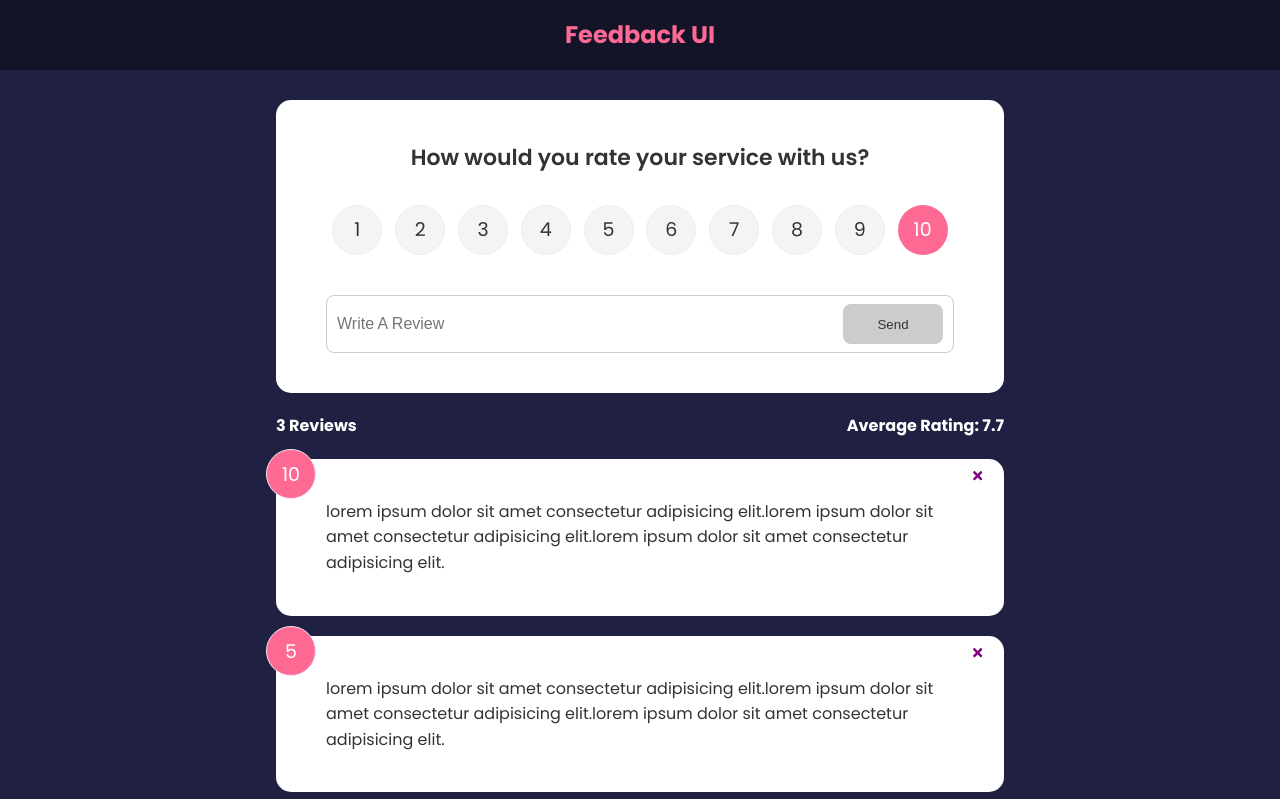
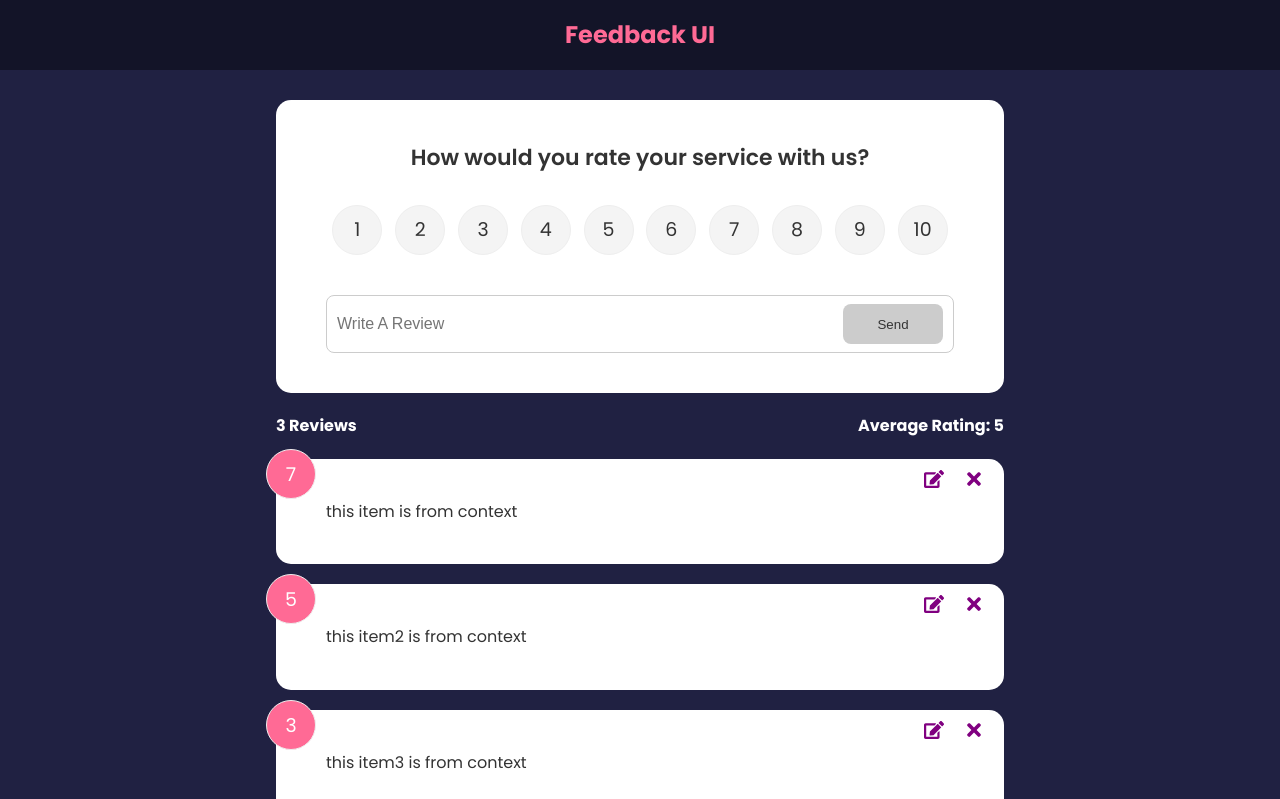
Before and after one commit to PurityGwaro/FeedbackUI, a React (Create React App) app: page / in a window 1280 px wide. Shown: the top 799 px of the page. Built offline with nearby package versions, Linux system fonts and the light colour scheme.

Commit message:
added context, started the edit process

```diff
--- a/src/App.js
+++ b/src/App.js
@@ -1,53 +1,35 @@
-import { useState } from "react"
-import {v4 as uuidv4} from 'uuid'
-import { BrowserRouter as Router, Routes, Route } from "react-router-dom"
-import FeedbackForm from "./components/FeedbackForm"
-import FeedbackList from "./components/FeedbackList"
-import FeedbackStats from "./components/FeedbackStats"
-import Header from "./components/Header"
-import { FeedbackData } from "./data/FeedbackData"
-import AboutPage from "./pages/AboutPage"
-import AboutIconLink from "./components/AboutIconLink"
-
+import { BrowserRouter as Router, Routes, Route } from "react-router-dom";
+import FeedbackForm from "./components/FeedbackForm";
+import FeedbackList from "./components/FeedbackList";
+import FeedbackStats from "./components/FeedbackStats";
+import Header from "./components/Header";
+import AboutPage from "./pages/AboutPage";
+import AboutIconLink from "./components/AboutIconLink";
+import { FeedbackProvider } from "./context/FeedbackContext";
 
 export default function App() {
-  const [feedback,setFeedback] = useState(FeedbackData)
-  const addFeedback = (newFeedback) =>{
-    newFeedback.id = uuidv4()
-    setFeedback([newFeedback,...feedback])
-    console.log(newFeedback);
-  }
-  const deleteFeedback = (id) =>{
-    // set the new array minus what is being deleted
-    if(window.confirm('are you sure you want to delete?')){
-      setFeedback(feedback.filter((item)=>item.id !== id))
-    }
-  }
-
   return (
+    <FeedbackProvider>
       <Router>
-    <Header/>
+        <Header />
         <div className="container">
           <Routes>
-     <Route exact path="/"
+            <Route
+              exact
+              path="/"
               element={
                 <>
-      <FeedbackForm handleAdd={addFeedback}/>
-      <FeedbackStats feedback={feedback}/>
-      <FeedbackList
-      handleDelete={deleteFeedback}
-      feedback={feedback}/>
+                  <FeedbackForm />
+                  <FeedbackStats />
+                  <FeedbackList />
                 </>
               }
-     >
-
-     </Route>
-
-      <Route exact path="/about" element={<AboutPage/>}/>
+            ></Route>
+            <Route exact path="/about" element={<AboutPage />} />
           </Routes>
-
         </div>
-    <AboutIconLink/>
+        <AboutIconLink />
       </Router>
-  )
+    </FeedbackProvider>
+  );
 }
--- a/src/components/FeedbackForm.jsx
+++ b/src/components/FeedbackForm.jsx
@@ -1,61 +1,74 @@
-import React from 'react'
-import Card from './shared/Card';
-import { useState } from 'react';
-import Button from './shared/Button';
-import RatingSelect from './RatingSelect';
+import React from "react";
+import Card from "./shared/Card";
+import { useState } from "react";
+import Button from "./shared/Button";
+import RatingSelect from "./RatingSelect";
+import { useContext } from "react";
+import FeedbackContext from "../context/FeedbackContext";
+import { useEffect } from "react";
 
-function FeedbackForm({handleAdd}) {
-    const [text,setText] = useState('')
-    const [btnDisabled,setBtnDisabled] = useState(true)
-    const [message,setMessage] = useState('')
-    const [rating,setRating] = useState(10)
+function FeedbackForm() {
+  const { addFeedback,feedbackEdit } = useContext(FeedbackContext);
 
-    const handleTextChange = (e) =>{
-        if(text === '' ){
-            setBtnDisabled(true)
-            setMessage(null)
-        }else if(text !== '' && text.trim().length <= 10){
-            setMessage('Text Must Be At Least 10 Characters!')
-            setBtnDisabled(true)
-        }else{
-            setMessage(null)
-            setBtnDisabled(false)
+  const [text, setText] = useState("");
+  const [btnDisabled, setBtnDisabled] = useState(true);
+  const [message, setMessage] = useState("");
+  const [rating, setRating] = useState(10);
+
+  const handleTextChange = (e) => {
+    if (text === "") {
+      setBtnDisabled(true);
+      setMessage(null);
+    } else if (text !== "" && text.trim().length <= 10) {
+      setMessage("Text Must Be At Least 10 Characters!");
+      setBtnDisabled(true);
+    } else {
+      setMessage(null);
+      setBtnDisabled(false);
     }
     setText(e.target.value);
-    }
+  };
 
-    const handleSubmit = (e) =>{
+  const handleSubmit = (e) => {
     // console.log('submiting review');
-      e.preventDefault()
-      if(text.trim().length > 10){
+    e.preventDefault();
+    if (text.trim().length > 10) {
       const newFeedback = {
         text,
-          rating
+        rating,
+      };
+      addFeedback(newFeedback);
+      setText("");
     }
-        handleAdd(newFeedback);
-        setText('')
+  };
+
+  useEffect(()=>{
+    if(feedbackEdit.edit === true){
+      setBtnDisabled(false)
+      setText(feedbackEdit.item.text)
     }
-    }
+  },[feedbackEdit])
+
   return (
     <Card>
       <form onSubmit={handleSubmit}>
         <h2>How would you rate your service with us?</h2>
-        <RatingSelect select={(rating)=>setRating(rating)}/>
+        <RatingSelect select={(rating) => setRating(rating)} />
         <div className="input-group">
           <input
             value={text}
             onChange={handleTextChange}
-            type="text" placeholder='Write A Review'/>
-            <Button
-            isDisabled={btnDisabled}
-            type='submit'
-            >Send</Button>
-
+            type="text"
+            placeholder="Write A Review"
+          />
+          <Button isDisabled={btnDisabled} type="submit">
+            Send
+          </Button>
         </div>
-        {message && <div className='message'>{message}</div>}
+        {message && <div className="message">{message}</div>}
       </form>
     </Card>
-  )
+  );
 }
 
-export default FeedbackForm
+export default FeedbackForm;
--- a/src/components/FeedbackItem.jsx
+++ b/src/components/FeedbackItem.jsx
@@ -1,15 +1,23 @@
 import {PropTypes} from 'prop-types'
 import Card from "./shared/Card"
-import {FaTimes} from 'react-icons/fa'
+import {FaEdit, FaTimes} from 'react-icons/fa'
+import { useContext } from 'react'
+import FeedbackContext from '../context/FeedbackContext'
 
-function FeedbackItem({item,handleDelete}) {
+function FeedbackItem({item}) {
+  const {deleteFeedback,editFeedback} = useContext(FeedbackContext)
 
   return (
     <Card>
       <div className="num-display">{item?.rating}</div>
+      <button className='edit'
+      onClick={()=>editFeedback(item)}
+      >
+        <FaEdit className="btneditdelete" size={20} color='purple'/>
+      </button>
       <button
-      onClick={()=>handleDelete(item.id)}
-      className="close"><FaTimes color='purple'/></button>
+      onClick={()=>deleteFeedback(item.id)}
+      className="close"><FaTimes className="btneditdelete" size={20} color='purple'/></button>
       <div className="text-display">{item?.text}</div>
     </Card>
   )
--- a/src/components/FeedbackList.jsx
+++ b/src/components/FeedbackList.jsx
@@ -1,9 +1,11 @@
 import React from 'react'
 import FeedbackItem from './FeedbackItem'
-import { PropTypes } from 'prop-types';
 import { AnimatePresence, motion } from 'framer-motion';
+import { useContext } from 'react';
+import FeedbackContext from '../context/FeedbackContext';
 
-function FeedbackList({feedback,handleDelete}) {
+function FeedbackList() {
+    const {feedback} = useContext(FeedbackContext)
     if(!feedback || feedback.length === 0){
         return <p>No Feedback Yet!</p>
     }
@@ -19,7 +21,7 @@
             >
             <FeedbackItem
             // key={item?.id}
-            item={item} handleDelete={handleDelete}/>
+            item={item}/>
             </motion.div>
          ))}
          </AnimatePresence>
@@ -33,14 +35,5 @@
 //     </div>
 //   )
 }
-FeedbackList.propTypes={
-    // feedback:PropTypes.array or
-    feedback:PropTypes.arrayOf(
-        PropTypes.shape({
-            id:PropTypes.number.isRequired,
-            text:PropTypes.string.isRequired,
-            rating:PropTypes.number.isRequired,
-        })
-    )
-}
+
 export default FeedbackList
--- a/src/components/FeedbackStats.jsx
+++ b/src/components/FeedbackStats.jsx
@@ -1,7 +1,8 @@
-import React from 'react'
-import { PropTypes } from 'prop-types';
+import React, { useContext } from 'react'
+import FeedbackContext from '../context/FeedbackContext';
 
-function FeedbackStats({feedback}) {
+function FeedbackStats() {
+  const {feedback} = useContext(FeedbackContext)
     // rating average
     let average = feedback?.reduce((acc,cur) =>{
         return acc + cur.rating
@@ -14,8 +15,5 @@
     </div>
   )
 }
-FeedbackStats.propTypes = {
-    feedback: PropTypes.array.isRequired,
-}
 
 export default FeedbackStats
--- a/src/components/RatingSelect.jsx
+++ b/src/components/RatingSelect.jsx
@@ -1,13 +1,18 @@
 import React from 'react'
-import { useState } from 'react';
+import {  useState,useEffect,useContext } from 'react';
+import FeedbackContext from '../context/FeedbackContext';
 
 function RatingSelect({select}) {
+    const {feedbackEdit} = useContext(FeedbackContext)
     const [selected,setSelected] = useState(10)
     const handleChange = (e) =>{
         // console.log(+e.currentTarget.value);- typeof number
         setSelected(+e.currentTarget.value)
         select(+e.currentTarget.value )
     }
+    useEffect(()=>{
+        setSelected(feedbackEdit.item.rating)
+    },[feedbackEdit])
   return (
     <ul className='rating'>
         <li>
--- /dev/null
+++ b/src/context/FeedbackContext.js
@@ -0,0 +1,65 @@
+import { createContext,useState } from "react";
+import {v4 as uuidv4} from 'uuid'
+
+const FeedbackContext = createContext()
+
+export const FeedbackProvider = ({children}) =>{
+    // children are all of our components that need access to the data
+    const [feedback,setFeedback] = useState([
+        {
+            id:1,
+            text:"this item is from context",
+            rating:7
+        },
+        {
+            id:2,
+            text:"this item2 is from context",
+            rating:5
+        },
+        {
+            id:3,
+            text:"this item3 is from context",
+            rating:3
+        }
+    ])
+
+    const [feedbackEdit,setFeedbackEdit]=useState({
+        // item is what is being edited
+        item:{},
+        edit:false
+    })
+
+    const addFeedback = (newFeedback) =>{
+        newFeedback.id = uuidv4()
+        setFeedback([newFeedback,...feedback])
+        console.log(newFeedback);
+      }
+
+    const deleteFeedback = (id) =>{
+        // set the new array minus what is being deleted
+        if(window.confirm('are you sure you want to delete?')){
+          setFeedback(feedback.filter((item)=>item.id !== id))
+        }
+      }
+const editFeedback =(item)=>{
+    setFeedbackEdit({
+        item,
+        edit:true
+    })
+
+}
+    return <FeedbackContext.Provider
+    // any values/state are passed into the value prop
+    value={{
+        feedback,
+        feedbackEdit,
+        deleteFeedback,
+        addFeedback,
+        editFeedback,
+    }}
+    >
+        {children}
+    </FeedbackContext.Provider>
+}
+
+export default FeedbackContext;
--- a/src/index.css
+++ b/src/index.css
@@ -142,7 +142,7 @@
 }
 
 .edit {
-  right: 40px;
+  right: 60px;
 }
 
 .btn {
@@ -228,3 +228,7 @@
     width: 80%;
   }
 }
+.btneditdelete:hover{
+  /* border: 1px dotted #ccc; */
+  background-color: #ccc;
+}
```
Lines whose indentation alone changed are shown as unchanged.
